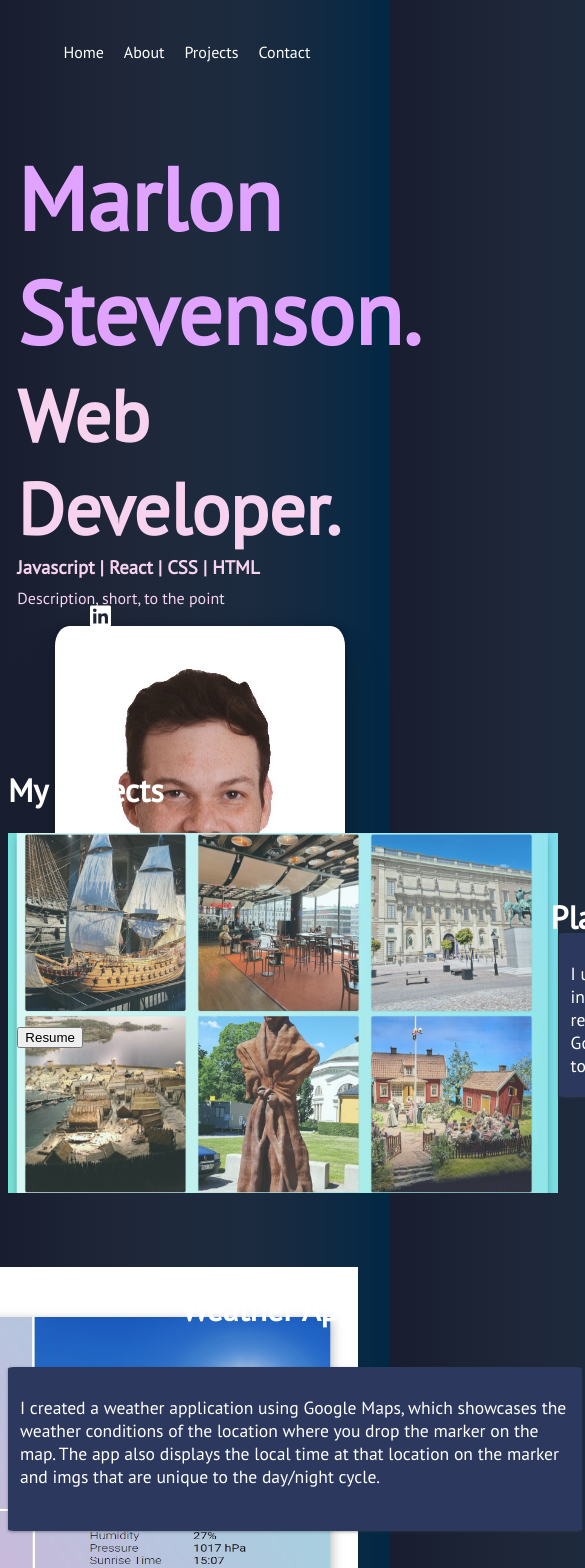
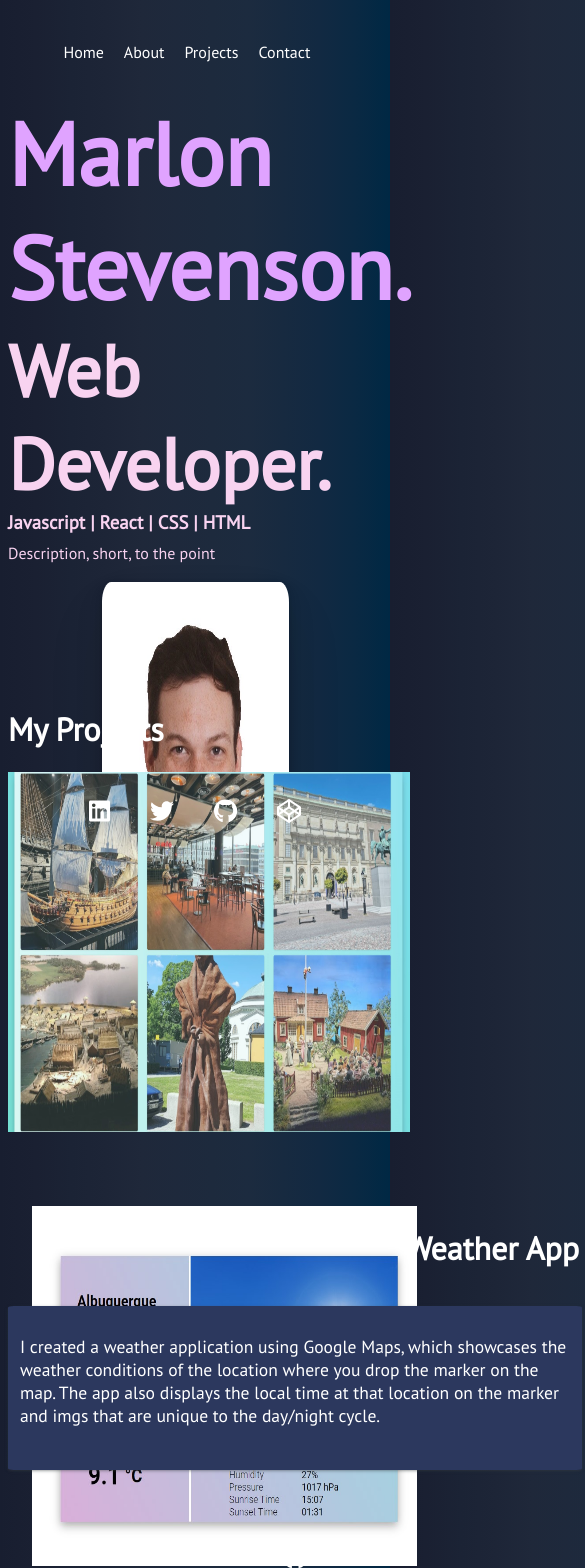
Before and after one commit to marlybone/Portfolio, a React (Vite) app: page / in a window 390 px wide. Shown: the top 1568 px of the page, 585 px wide, since content can reach past the window. Built offline with nearby package versions, Linux system fonts and the light colour scheme.

Commit message:
some more media queries.

```diff
--- a/src/App.css
+++ b/src/App.css
@@ -6,8 +6,8 @@ font-family: 'PT Sans', sans-serif;
 
 main {
   height: auto;
-  margin-right: 410px;
-  margin-left: 410px;
+  margin-left: 400px;
+  margin-right: 400px;
   max-width: 100%;
   max-height: 100%;
 }
@@ -30,7 +30,7 @@ main {
   overflow: hidden;
 }
 
-@media (max-width: 500px) {
+@media (max-width: 500px) and (max-width: 780px) {
   .navbar {
     position: relative;
     margin: 0 auto;
@@ -108,8 +108,8 @@ main {
   height: 70vh;
 }
 
-@media (max-width ) {
-  content-section {
+@media (max-width: 500px ) and (max-width: 780px) {
+  .content-section {
     margin: 0 auto;
     flex-direction: column;
     position: relative;
@@ -135,13 +135,14 @@ main {
   box-shadow: rgba(0, 0, 0, 0.07) 0px 1px 2px, rgba(0, 0, 0, 0.07) 0px 2px 4px, rgba(0, 0, 0, 0.07) 0px 4px 8px, rgba(0, 0, 0, 0.07) 0px 8px 16px, rgba(0, 0, 0, 0.07) 0px 16px 32px, rgba(0, 0, 0, 0.07) 0px 32px 64px;
 }
 
-@media (max-width: 500px) {
+@media (max-width: 500px) and (max-width: 780px) {
   .img {
     position: relative;
     flex-direction: column;
     display: flex;
     margin: 0 auto;
     float: none;
+    width: 50%;
   }
 }
 
@@ -157,8 +158,13 @@ main {
   overflow-y: none;
 }
 
-@media (max-width ) {
-
+@media (max-width: 500px) and (max-width: 780px) {
+  .side-container {
+    margin: 0 auto;
+    display: flex;
+    flex-direction: row;
+    buttom: 0;
+  }
 }
 
 .side-container > a {
@@ -174,8 +180,14 @@ main {
   align-items: center;
 }
 
-@media (max-width ) {
+@media (max-width: 500px) and (max-width: 780px) {
+  .side-items {
+    display: flex;
+    flex-direction: row;
+    justify-content: center;
+    position: fixed;
 
+  }
 }
 
 .side-items > a {
@@ -230,8 +242,15 @@ main {
   grid-template-columns: repeat(auto-fill, minmax(350px, 1fr))
 }
 
-@media (max-width ) {
-
+@media (max-width: 500px) and (max-width: 780px) {
+  .grid-container {
+    grid-template-columns: repeat(1, 1fr);
+    grid-template-rows: repeat(1, 1fr);
+    max-height: 100%;
+    max-width: 100%;
+    margin: 0 auto;
+    position: relative;
+  }
 }
 
 .image-one-col-span-two {
@@ -275,8 +294,9 @@ main {
   width: 550px;
 }
 
-@media (max-width ) {
-
+@media (max-width: 500px ) {
+  height: 100%;
+  width: 100%
 }
 
 .text-two-col-span-two {
@@ -349,3 +369,9 @@ main {
   color: white;
   font-size: 1.7em;
 }
+
+@media (max-width: 500px) and (max-width: 780px) {
+  img {
+    max-width: 70%;
+  }
+}
--- a/src/Components/Projects.jsx
+++ b/src/Components/Projects.jsx
@@ -22,7 +22,7 @@ const Projects = () => {
   ];
   useHoverIcons('.github-code');
   return(
-    <div>
+    <div className='grid--container'>
       <h1 style={{color:'white'}}>My Projects</h1>
       <div className='grid-container'>
         <div className='image-one-col-span-two'><Imagecycler className='places-proj' images={images}/></div>
--- a/src/Components/Social.jsx
+++ b/src/Components/Social.jsx
@@ -4,22 +4,10 @@ import { faGithub , faTwitter , faCodepen , faLinkedin } from '@fortawesome/free
 import useHoverIcons from './useHoverIcons'
 import styled from "styled-components"
 
-const SocialContainer = styled.div`
-@media (max-width: 500px){
-  display: flex;
-  bottom: 0;
-  margin: 0 auto;
-  flex-direction: row;
-  position: relative;
-  padding: 5px;
-}
-`;
-
 
 const Social = () => {
   useHoverIcons('.fontawesome-icons');
   return(
-  <SocialContainer>
     <div className="side-container">
       <div className='side-items'>
         <a href="https://www.linkedin.com/in/marlon-stevenson-510738109/" target='_blank'><FontAwesomeIcon icon={faLinkedin} className="fontawesome-icons"/></a>
@@ -28,7 +16,6 @@ const Social = () => {
         <a href="" target='_blank'><FontAwesomeIcon icon={faCodepen} className="fontawesome-icons"/></a>
       </div>
     </div>
-  </SocialContainer>
   )
 }
 
```
